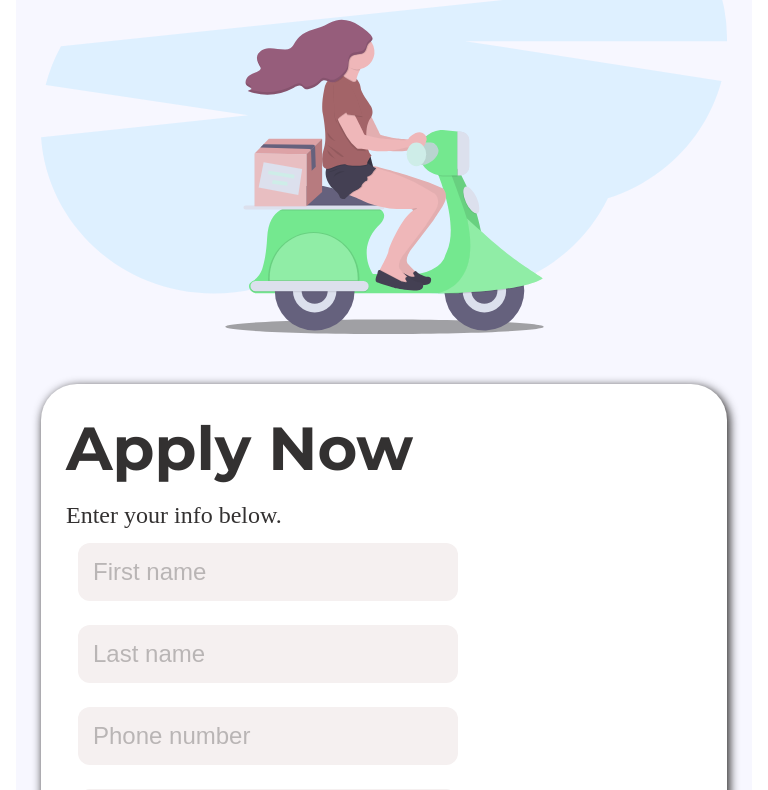
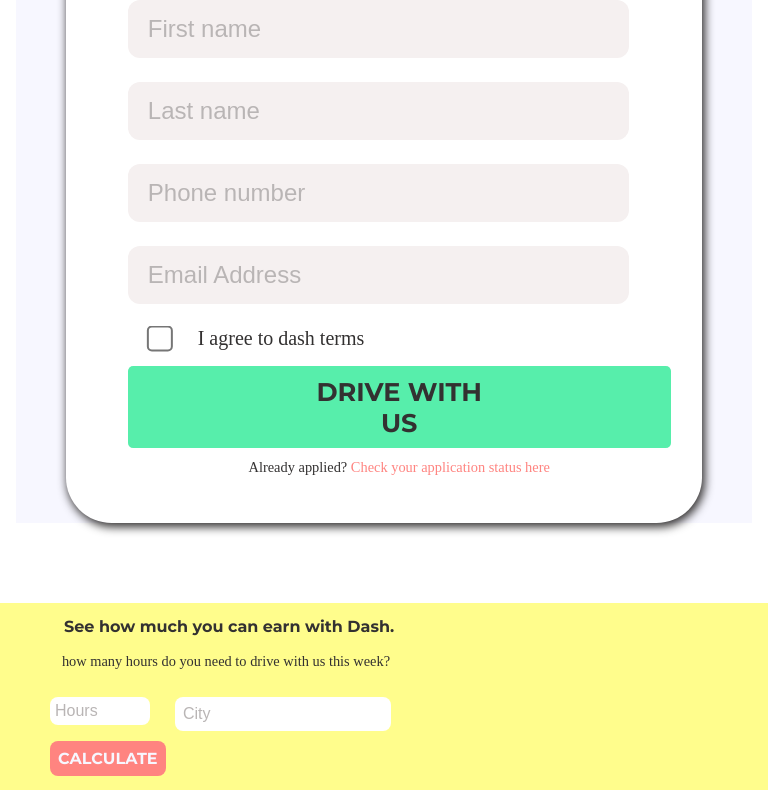
Before and after one commit to saga0022/saga0022.github.io, a plain HTML site: page week-3_master-files-landing-page/index.html in a window 768 px wide. Shown: the part 887-1677 px from the top of the page. Drawn offline with Linux system fonts and the light colour scheme; a web font is replaced by a local one.

Commit message:
ipad style done

```diff
--- a/week-3_master-files-landing-page/index.html
+++ b/week-3_master-files-landing-page/index.html
@@ -8,14 +8,14 @@
 </head>
 
 <body>
-    <!-- Nav Area - where I put the logo.png -->
+    <!-- Nav Area - where the logo of the site is located -->
     <nav>
         <img src = "/week-3_master-files-landing-page/images/logo/logo.png" alt="dashlogo" class="logo">
     </nav>
 
     <main id="main">
 
-        <!-- new section (header) - adding h1, the subhead and the image -->
+        <!-- header section - adding h1, the subhead and an image  -->
         <section id="header" class="header">
             <h1 id="page-header">Want to be your own boss?</h1>
             <p>Start today and make up to $30/hr driving your own device with Dash!</p>
@@ -25,31 +25,31 @@
         <!-- new section (apply form) - adding the form details with checkbox  and a button -->
         <section id="apply" class="applynow">
 
-            <!-- apply form -->
+            <!-- apply form  - this is where you can find a button and input type-->
             <form class="apply-form">
 
                 <h2 class="section-title">Apply Now</h2>
-            <p>Enter your info below.</p>
+                <p>Enter your info below.</p>
 
-                <!-- creating the form -  first name -->
+                <!-- creating the form with a text type-  first name -->
                 <div class="apply-form-section">
                     <label class="apply-form-label">First name </label>
                     <input class="apply-form-input" type="text" placeholder="First name">
                 </div>
 
-                <!-- creating the form - last name -->
+                <!-- creating the form  with another text and also using a placeholder - last name -->
                 <div class="apply-form-section">
                     <label class="apply-form-label">Last name</label>
                     <input class="apply-form-input" type="text"   placeholder="Last name">
                 </div>
 
-                <!-- creating the form - phone number -->
+                <!-- creating the form with a 'tel' type where user can only input phone numbers - phone number -->
                 <div class="apply-form-section">
-                    <label class="apply-form-label">Phone     number</label>
+                    <label class="apply-form-label">Phone number</label>
                     <input class="apply-form-input" type="tel" placeholder="Phone number">
                 </div>
 
-                <!-- creating the form - email address -->
+                <!-- creating the form - email address  where the code can only accept text that ends with a emaail suffixes-->
                 <div class="apply-form-section">
                     <label class="apply-form-label">Email address </label>
                     <input class="apply-form-input" type="email" placeholder="Email Address">
@@ -72,29 +72,40 @@
 
     </main>
 
+    <!-- ---------------
+            footer
+    ----------------  -->
     <footer>
 
+        <!-- the form where  you can find a  hours and city input -->
         <form action="calculate-form">
 
+            <!-- h3 -->
             <h3>See how much you can earn with Dash.</h3>
             <p>how many hours do you need to drive with us this week?</p>
 
             <div class="calculate-form-section">
 
+
+                <!-- creating the calculate form with the numbe type for the time -->
                 <div>
-                    <label for="Hours">Hours</label>
+                    <label id="Hours">Hours </label>
                     <input id="formhour" type="number" placeholder="Hours">
                 </div>
 
+                <!-- creating the calculate form with the text type for the places -->
                 <div>
-                    <label for="City">City</label>
+                    <label id="City">City</label>
                     <input id="formcity" type="text" placeholder="City">
                 </div>
 
+
             </div>
 
+            <!-- submit button after finishing the two above labels.  -->
             <button type="submit">Calculate</button>
 
+            <!-- social media icons -->
             <div class="container">
                 <div class="socmed">
                     <img class="socmed-image" src="/week-3_master-files-landing-page/images/icons/facebook.svg" alt="facebook">
--- a/week-3_master-files-landing-page/main.css
+++ b/week-3_master-files-landing-page/main.css
@@ -105,15 +105,20 @@ nav img {
 
 /* ----- nav ----- */
 
+/* changing background color of the navigation */
+nav {
+	background: #f7f7ff;
+}
+
 /* making the h1 size bigger */
 #header h1 {
+	margin-top: 0px;
 	font-size: 5.5rem;
 	color: #333131;
 }
 
 /* making the headers paragraph font-sze bigger */
 .header p {
-
 	font-size: 2.3rem;
 	color: #333131;
 }
@@ -207,27 +212,32 @@ button[type=submit] {
 	text-decoration: none;
 }
 
+/* --------footer----------- */
+
+/* changing the font and background color in the footer */
 footer {
 	background: #fffd8c;
 	color: #333131;
 }
 
-
+/* making the h3 font bigger and adding padding around it */
 h3 {
 	font-size: 1.6rem;
 	padding: 1em 2em;
 }
 
+/* seeting a font size on the footer's paragraph and padding */
 footer p {
 	font-size: 1.4rem;
 	padding: .2em 2em;
 }
 
+/* removing the labell name of the input type of the apply form  */
 form label {
 	display: none;
 }
 
-/* making the checkbox bigger in size */
+/* making the number type bigger in size and adding paading, etc around it */
 footer input[type=number] {
 	border-radius: .5em;
 	border: none;
@@ -238,7 +248,7 @@ footer input[type=number] {
 	/* margin-left: 10px; */
 }
 
-
+/* updating the text type of the footer calculate form */
 footer input[type=text] {
 	border-radius: .5em;
 	border: none;
@@ -249,6 +259,7 @@ footer input[type=text] {
 	font-size: 1.5rem;
 }
 
+/* making the calculate form sit on one a line */
 .calculate-form-section {
 	padding-top: 25px;
 	padding-left:  50px;
@@ -274,7 +285,7 @@ form .socmed {
 	display: flex;
 	flex-direction: row;
 	justify-content: center;
-	flex-grow: 20px;
+	/* flex-grow: 20px; */
 }
 
 .socmed-image {
@@ -282,3 +293,213 @@ form .socmed {
 	height: 30%;
 	padding: 2em;
 }
+
+
+/* ------------------------
+        IPAD STYLE
+------------------------ */
+
+@media screen and (min-width:768px) and (max-width:1023px) {
+
+	/* making the site body's margin bigger */
+	main {
+		padding-left: 50px;
+		padding-right: 50px;
+	}
+
+	/* setting logo image size for tablet version */
+	nav img {
+		width: 15%;
+		height: 15%;
+		margin-left: 60px;
+	}
+
+
+	/* setting the h1 size for the tablet version - make it smaller compare to the mobile version */
+	#header h1 {
+		font-size: 5rem;
+	}
+
+	/* making the headers paragraph font-sze bigger */
+	.header p {
+		font-size: 1.4rem;
+		color: #333131;
+	}
+
+	/* making the girl-scooter responsive and smaller in size for the tablet version */
+	.header#header img{
+		max-width: 100%;
+		max-height: 100%;
+		display: block; /* <<< -- remove extra space below 	image */
+		padding-left: 25%;
+	}
+
+	.resize-girl-scooter{
+		width: 50%;
+		}
+
+	/*  ----- apply form ----- */
+
+	/* changing the font size of h2 to a smaller one*/
+	h2.section-title{
+		font-size: 2.8rem;
+		margin-bottom: .2em;
+	}
+
+	/* creating a box for the ipad style form  */
+	.apply-form {
+		color: #333131;
+		border: .5px solid transparent;
+	    display: block;
+		margin-top: 50px;
+		margin-bottom: 80px;
+	    padding: 1em 1em 1.5em 2em;
+	    box-sizing: border-box;
+		border-radius: 1.5em;
+		box-shadow: 2px 3px 10px 1px #333131;
+		font-size: 1.9rem;
+		background-color: #ffffff;
+	}
+
+	/* hiding the label names of the apply form */
+	.apply-form-section .apply-form-label {
+		display: none;
+	}
+
+	/* updating the size and background color of the apply 	form */
+	/* the form boxes */
+	.apply-form-input {
+		font-size:	1.5rem;
+		border: none;
+		width: 85%;
+		padding: 15px 20px;
+		margin-left:0px;
+		background-color: #f5f0f0;
+		border-radius: .5em;
+	}
+
+	/* changing the color of the placeholder text */
+	::placeholder {
+		color: #b9b5b5;
+		width: 55%;
+		opacity: 1;
+	}
+
+	/* making the checkbox smaller in size */
+	input[type=checkbox] {
+		width: 10%;
+		transform: scale(2);
+		padding: 5px;
+		/* margin-left: 5px; */
+	}
+
+	/* moving the checkboxx text a 15px to the left */
+	.checkboxtext {
+		font-size: 20px;
+		display: inline;
+		margin-left: 0px;
+	}
+
+	/* updating the buttons color size and text and bprder 	styles */
+	button[type=submit] {
+		color: #333131;
+		background-color: #57eeab;
+		border: none;
+		text-transform: uppercase;
+		font-size: 1.6rem;
+		border-radius: .2em;
+		margin-top: 10px;
+		margin-bottom: 10px;
+		padding: .4em 7em;
+	}
+
+	#apply p {
+		font-size: .9rem;
+		text-align: center;
+	}
+	/* changing the href color and text decoration */
+	#apply p a {
+		color: #ff8480;
+		text-decoration: none;
+	}
+
+	/* --------footer----------- */
+
+	/* changing the font and background color in the footer */
+	footer {
+		background: #fffd8c;
+		color: #333131;
+	}
+
+	/* making the h3 font smaller and adding padding around it */
+	h3 {
+		font-size: 1rem;
+		padding: 1em 4em;
+	}
+
+	/* setting a font size on the footer's paragraph and 	padding */
+	footer p {
+		font-size: .9rem;
+		padding: .2em 4.3em;
+	}
+
+	/* removing the labell name of the input type of the apply 	form  */
+	form label {
+		display: none;
+	}
+
+	/* making the number type smaller in size and adding 	paading, etc around it */
+	footer input[type=number] {
+		border-radius: .5em;
+		border: none;
+		width: 90px;
+		transform: scale(1);
+		padding: 5px; /* size of the box */
+		font-size: 1rem;
+		/* margin-left: 10px; */
+	}
+
+	/* updating the text type of the footer calculate form */
+	footer input[type=text] {
+		border-radius: .5em;
+		border: none;
+		width: 200px;
+		transform: scale(1);
+		margin-left: 25px;
+		padding: .5em;
+		font-size: 1rem;
+	}
+
+	/* making the calculate form sit on one a line */
+	.calculate-form-section {
+		padding-top: 25px;
+		padding-left:  50px;
+		display: flex;
+		justify-content: start;
+		width: 50%;
+		font-size: 1rem;
+	}
+
+	footer button[type=submit] {
+		color: #f7f7ff;
+		background-color: #ff8480;
+		border: none;
+		text-transform: uppercase;
+		font-size: 1rem;
+		border-radius: .5em;
+		padding: .5em;
+	}
+	form .socmed {
+		display: flex;
+		flex-direction: row;
+		justify-content: center;
+		/* flex-grow: 2; */
+	}
+
+	.socmed-image {
+		width: 30px;
+		height: 30%;
+		padding: 1.5em;
+	}
+
+}
```
